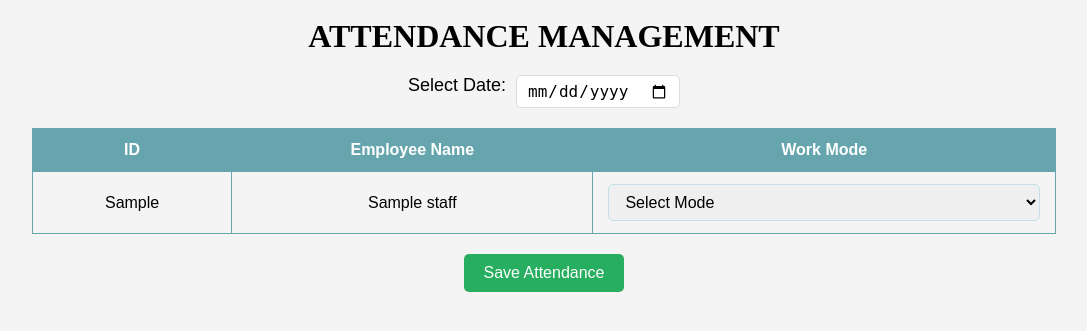
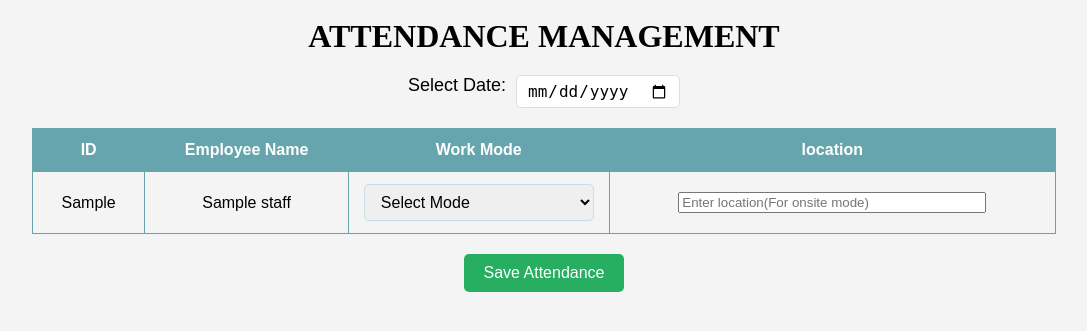
Before and after one commit to PNS-Srivardhan/Mostindia, a Django app: page /attendance/ in a window 1280 px wide. Shown: the part 123-454 px from the top of the page, without its empty margins (96-1183 px from the left). Run offline with Django 5.2, Linux system fonts and the light colour scheme; tables that the repository leaves empty hold one stand-in row (values such as "Sample post").

Commit message:
updated location

```diff
--- a/myproject/myApp/forms.py
+++ b/myproject/myApp/forms.py
@@ -31,6 +31,12 @@ class AttendanceForm(forms.ModelForm):
         ('Leave', 'Leave'),
         ('Others', 'Others')
     ])
+    location = forms.CharField(
+        max_length=100,
+        required=False,
+        help_text="Location where the attendance is marked",
+        widget=forms.TextInput(attrs={'class': 'location-suggest'})
+    )
 
 from django import forms
 
--- a/myproject/myApp/models.py
+++ b/myproject/myApp/models.py
@@ -81,6 +81,12 @@ class Attendance(models.Model):
             ('Paid_Leave', 'Paid_Leave'),
         ]
     )
+    location = models.CharField(
+        max_length=100,
+        blank=True,
+        null=True,
+        help_text="Location where the attendance is marked"
+    )
     other_attendance_type = models.CharField(
         max_length=50,
         blank=True,
--- a/myproject/myApp/templates/myApp/attendance.html
+++ b/myproject/myApp/templates/myApp/attendance.html
@@ -39,6 +39,7 @@
                         <th>ID</th>
                         <th>Employee Name</th>
                         <th>Work Mode</th>
+                        <th>location</th>
                     </tr>
                 </thead>
                 <tbody>
@@ -58,6 +59,9 @@
                                 <option value="Paid_leave">Paid Leave</option>
                             </select>
                         </td>
+                        <td>
+                            <input type="text" name="location_{{ staff.id_no }}" maxlength="100" placeholder="Enter location(For onsite mode)" style="width: 300px;">
+                        </td>
                     </tr>
                     {% endfor %}
                 </tbody>
--- a/myproject/myApp/templates/myApp/staff_list.html
+++ b/myproject/myApp/templates/myApp/staff_list.html
@@ -76,6 +76,7 @@
                 <tr>
                     <th>Date</th>
                     <th>Work Mode</th>
+                    <th>Location</th>
                 </tr>
             </thead>
             <tbody>
@@ -83,6 +84,7 @@
                     <tr>
                         <td>{{ record.date|date:"Y-m-d" }}</td>
                         <td>{{ record.work_mode }}</td>
+                        <td>{{ record.location}}</td>
                     </tr>
                 {% endfor %}
             </tbody>
--- a/myproject/myApp/views.py
+++ b/myproject/myApp/views.py
@@ -663,14 +663,16 @@ def attendance_view(request):
         staff_list = Staff.objects.all()  # Fetch all staff members
         for staff in staff_list:
             attendance_type = request.POST.get(f'attendance_type_{staff.id_no}')
+            location = request.POST.get(f'location_{staff.id_no}')  # Get location from the form
             if attendance_type:
                 attendance, created = Attendance.objects.get_or_create(
                     staff=staff,
                     attendance_date=attendance_date,
-                    defaults={'attendance_type': attendance_type}
+                    defaults={'attendance_type': attendance_type, 'location': location}
                 )
                 if not created:
                     attendance.attendance_type = attendance_type
+                    attendance.location = location  # Update location if attendance already exists
                     attendance.save()
 
         messages.success(request, 'Attendance recorded successfully!')
@@ -839,7 +841,7 @@ def staff_attendance_view(request):
 
         # Prepare attendance data
         attendance_data = [
-            {'date': record.attendance_date, 'work_mode': record.attendance_type}
+            {'date': record.attendance_date, 'work_mode': record.attendance_type,'location':record.location}
             for record in attendance_records
         ]
 
```
Also changed, not shown: myproject/myApp/migrations/0023_attendance_location.py (added).
